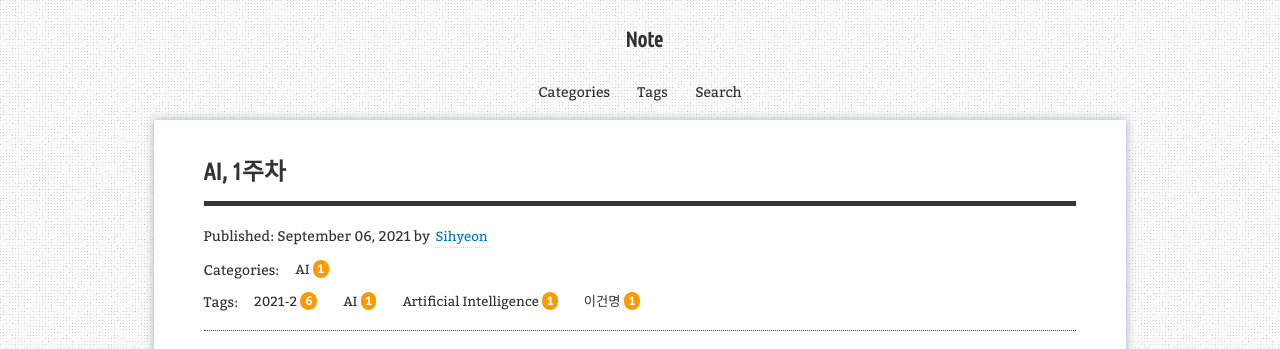
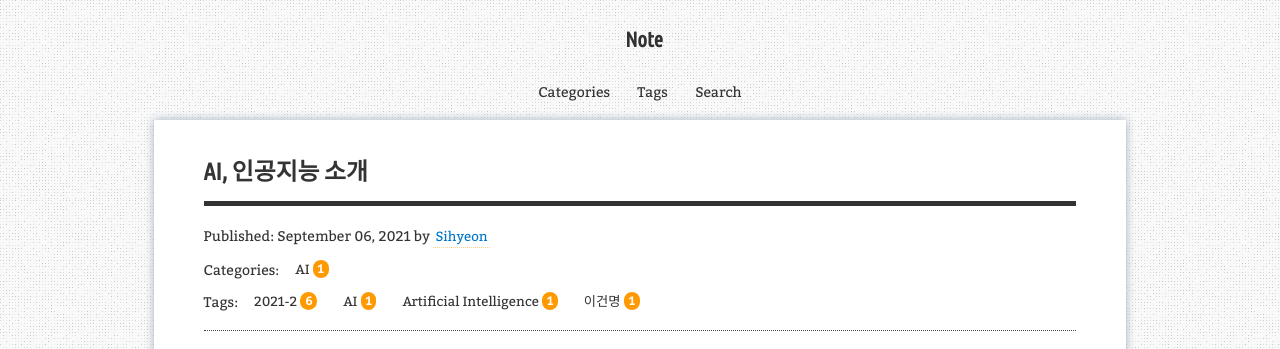
Before and after one commit to aristohyun/aristohyun.github.io, a Jekyll site: the page built from _posts/2021-09-06-AI_01.md, in a window 1280 px wide and 900 px high. Shown: the top 349 px of the window. Built offline with Jekyll 4.4.1, drawn with Linux system fonts in a browser that asks for light colours; formulas are drawn with MathJax 3; comment, search, counter and statistics services are not loaded.

Commit message:
Update 2021-09-06-AI_01.md

```diff
--- a/_posts/2021-09-06-AI_01.md
+++ b/_posts/2021-09-06-AI_01.md
@@ -1,6 +1,6 @@
 ---
 layout: post
-title: "AI, 1주차"
+title: "AI, 인공지능 소개"
 description: "AI, 이건명 교수님"
 categories: [AI]
 tags: [2021-2, AI, Artificial Intelligence, 이건명]
```
